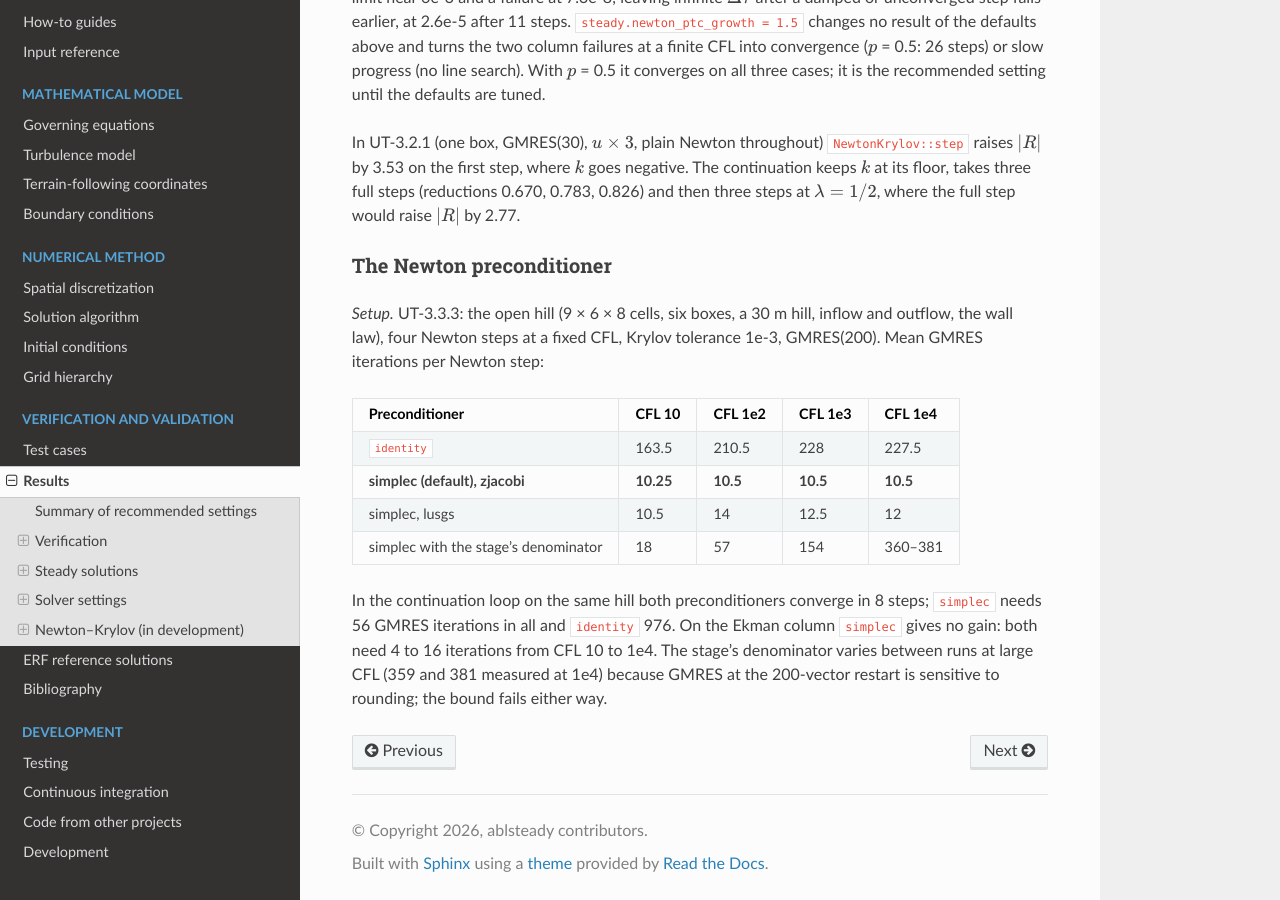
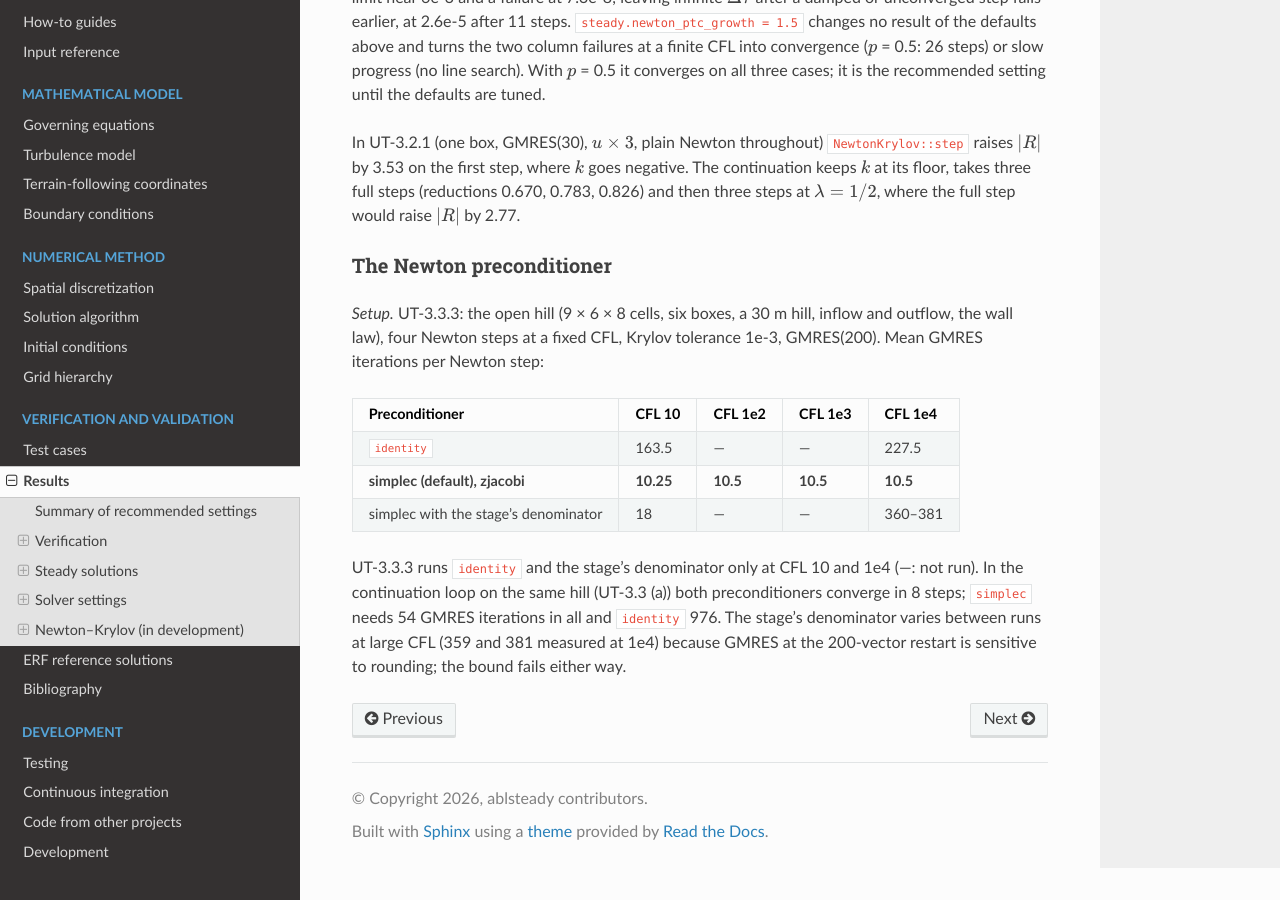
Before and after one commit to erf-model/gust-abl, a Sphinx documentation site: the page built from docs/results.rst, in a window 1280 px wide and 900 px high, scrolled down 9488 px. Built offline with Sphinx 7.4.7 and the Read the Docs theme 3.1.0, drawn with Linux system fonts in a browser that asks for light colours.

Commit message:
Newton preconditioner: linear step 3 in diagonal mode; resolve Ann/Aaron/Pressel review findings
Co-authored-by: hgopalan <1108371+hgopalan@users.noreply.github.com>

```diff
--- a/docs/results.rst
+++ b/docs/results.rst
@@ -770,26 +770,21 @@ Newton steps at a fixed CFL, Krylov tolerance 1e-3, GMRES(200). Mean GMRES itera
      - CFL 1e4
    * - ``identity``
      - 163.5
-     - 210.5
-     - 228
+     - —
+     - —
      - 227.5
    * - **simplec (default), zjacobi**
      - **10.25**
      - **10.5**
      - **10.5**
      - **10.5**
-   * - simplec, lusgs
-     - 10.5
-     - 14
-     - 12.5
-     - 12
    * - simplec with the stage's denominator
      - 18
-     - 57
-     - 154
+     - —
+     - —
      - 360–381
 
-In the continuation loop on the same hill both preconditioners converge in 8 steps; ``simplec`` needs 56 GMRES
-iterations in all and ``identity`` 976. On the Ekman column ``simplec`` gives no gain: both need 4 to 16 iterations
-from CFL 10 to 1e4. The stage's denominator varies between runs at large CFL (359 and 381 measured at 1e4) because
-GMRES at the 200-vector restart is sensitive to rounding; the bound fails either way.
+UT-3.3.3 runs ``identity`` and the stage's denominator only at CFL 10 and 1e4 (—: not run). In the continuation
+loop on the same hill (UT-3.3 (a)) both preconditioners converge in 8 steps; ``simplec`` needs 54 GMRES iterations
+in all and ``identity`` 976. The stage's denominator varies between runs at large CFL (359 and 381 measured at 1e4)
+because GMRES at the 200-vector restart is sensitive to rounding; the bound fails either way.
```
Also changed, not shown: docs/inputs.rst (+5 -5 lines), docs/solution_algorithm.rst (+6 -2 lines), docs/testing.rst (+7 -3 lines), 3 other files.
